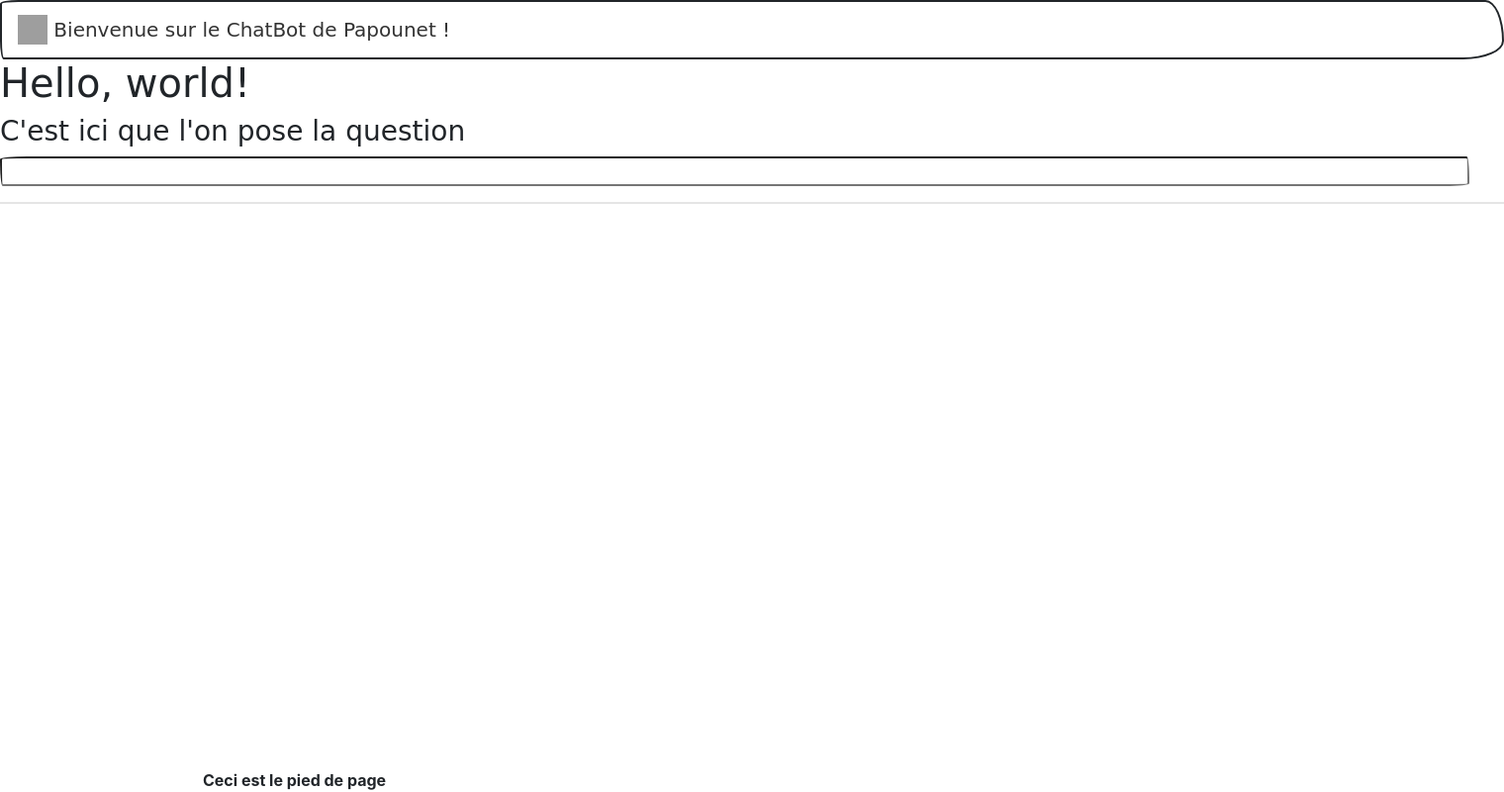
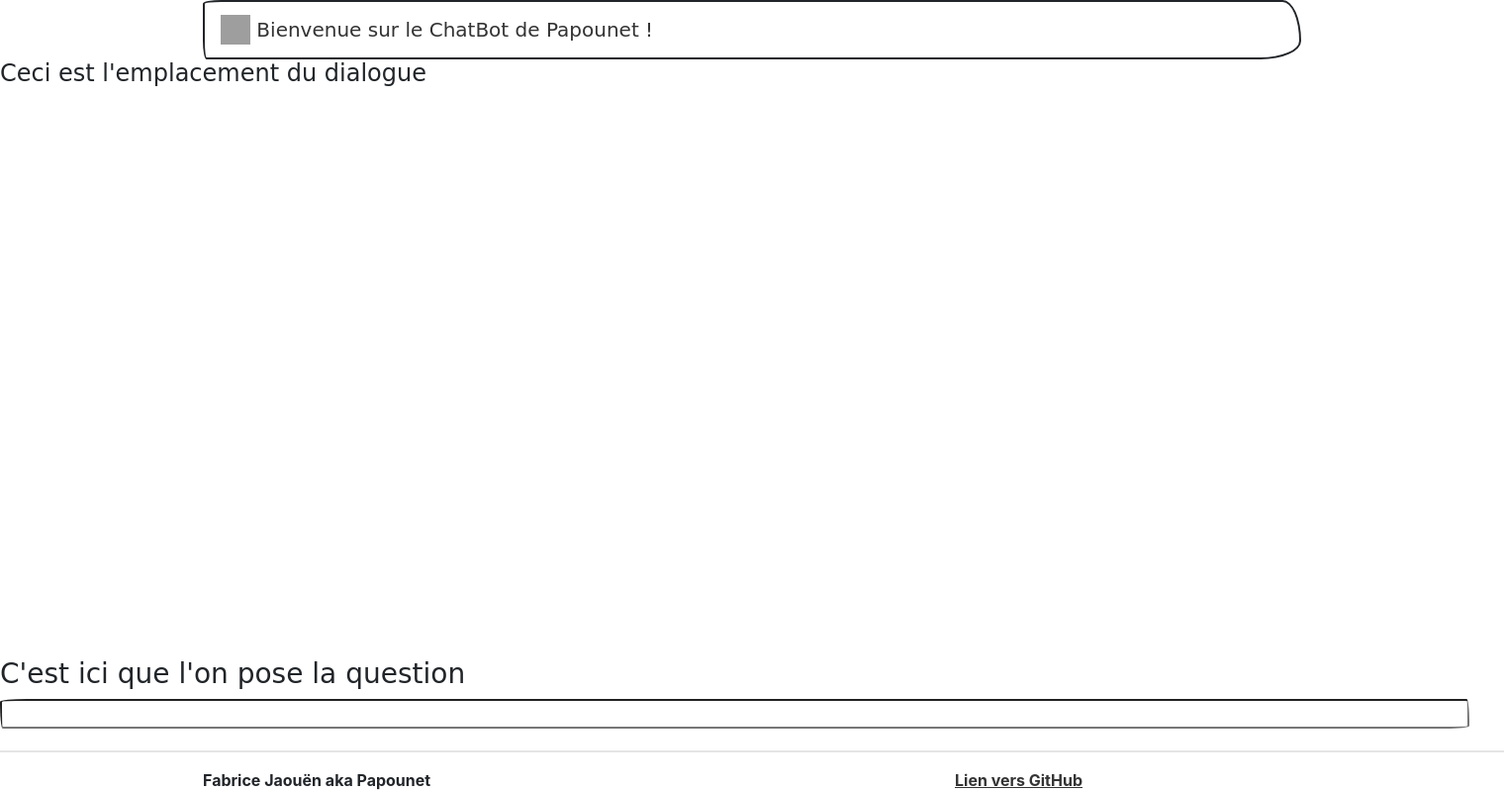
Before and after one commit to Fabrice-64/0C_Project_7, a Flask app: page / in a window 1520 px wide. Shown: the whole page at 99% size. Run offline with Flask 2, Linux system fonts and the light colour scheme; some libraries are stand-ins or nearby versions; some web fonts are replaced; grey boxes are pictures that could not be loaded.

Commit message:
Improve web interface: set question box at the bottom

```diff
--- a/chatbot/app/templates/base.html
+++ b/chatbot/app/templates/base.html
@@ -6,23 +6,31 @@
         <!--<link rel="stylesheet" href="./bootstrap/styles/bootstrap.min.css">-->
         <link rel="stylesheet" href="{{ url_for('static', filename='styles/bootstrap.min.css') }}">
         <meta name="viewport" content="width=device-width, initial-scale=1, shrink-to-fit=no">
-        <title>Titre</title>
+        <title>ChatBot de Papounet</title>
     </head>
 
     <body>
+        <div class="container">
        <nav class="navbar">
            <a class="navbar-brand" href="#">
                <img src="{{ url_for('static', filename='face_co.png') }}" width="30" height="30" class="d-inline-block align-top" alt=picture">
                Bienvenue sur le ChatBot de Papounet !
            </a>
        </nav>
-            <h1>Hello, world!</h1>
+        </div>
             {% block content %}
             {% endblock %}
 
             <footer class="fixed-bottom">
+                <hr>
                 <div class="container">
-                Ceci est le pied de page
+                    <div class="row justify-content-between">
+                        <div class="col-4"> Fabrice Jaouën aka Papounet</div>
+                        <div class="col-4">
+                            <a href="https://github.com/Fabrice-64/OC_Project_7"> Lien vers GitHub</a>
+                        </div>
+
+                    </div>
                 </div>
             </footer>
 
--- a/chatbot/app/templates/interface.html
+++ b/chatbot/app/templates/interface.html
@@ -1,12 +1,20 @@
 {% extends "base.html" %}
 
 {% block content %}
+<body>
+   <h4>Ceci est l'emplacement du dialogue</h4>
+</body>
+
+
+<footer class="fixed-bottom">
+    <div class="pb-5">
 <h3>C'est ici que l'on pose la question</h3>
 <form action="/interface" method="POST">
     {{ question.hidden_tag() }}
     <p>
     {{ question.question(size=140) }}
     </p>
-    <hr>
 </form>
+</div>
+</footer>
 {% endblock %}
```
